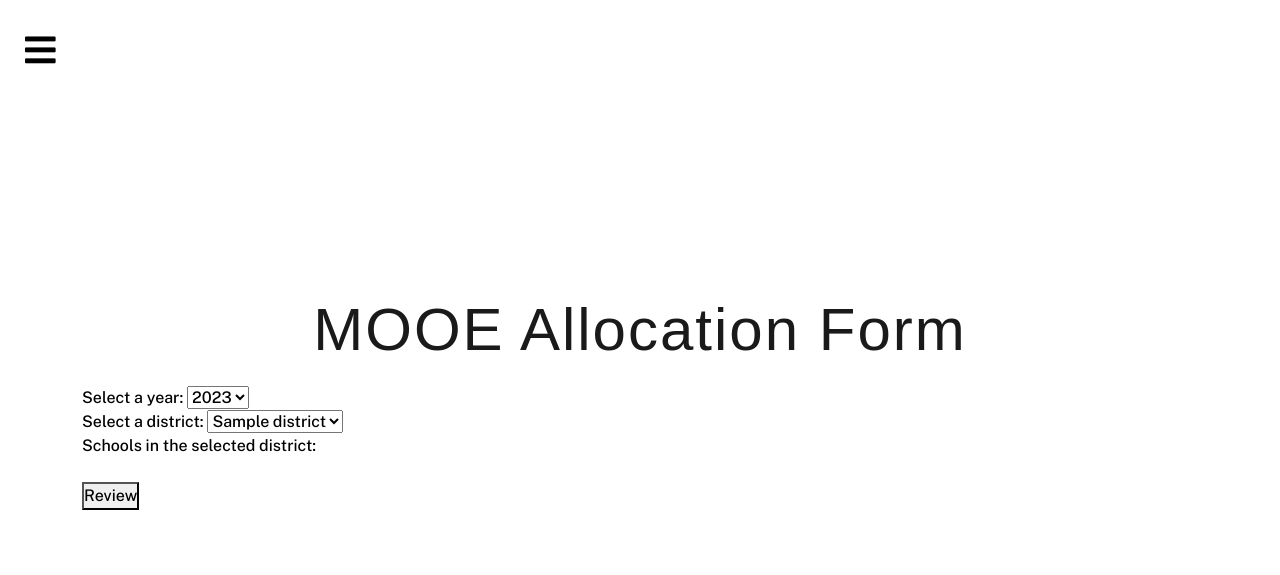
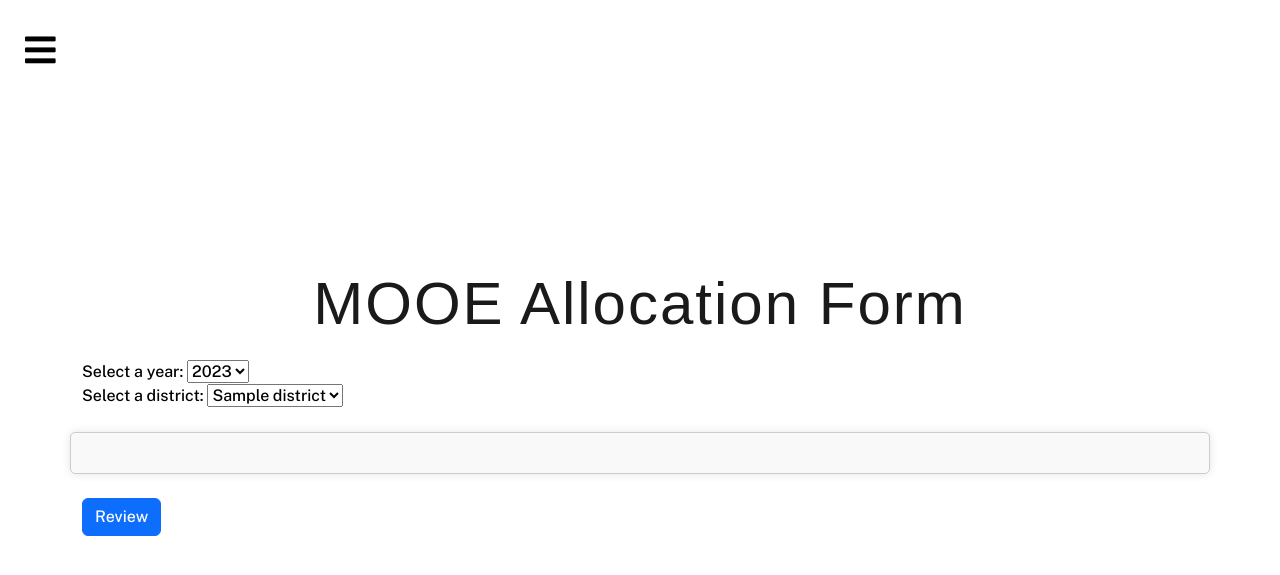
Before and after one commit to griszlybear/mooe, a PHP site: page /admin/allotment.php in a window 1280 px wide. Shown: the top 575 px of the page. Run offline with PHP 8.4, Linux system fonts and the light colour scheme; the visitor is signed in with stand-in values (Sample User, id 1); tables that the repository leaves empty or names only in its code hold one stand-in row (values such as "Sample post").

Commit message:
Small Allotment page changes

```diff
--- a/admin/allotment.php
+++ b/admin/allotment.php
@@ -30,6 +30,15 @@
     }
 
     form>label {
+        color: black;
+    }
+
+    #schoolFields {
+        padding: 20px;
+        border: 1px solid #ccc;
+        border-radius: 5px;
+        box-shadow: 0 0 10px rgba(0, 0, 0, 0.1);
+        background-color: #f9f9f9;
         color: black;
     }
 </style>
@@ -95,15 +104,15 @@
                     ?>
                 </select>
                 <!-- </div> -->
-                <br>
-                <label for="schools">Schools in the selected district:</label>
+                <div class="form-group">
                     <br>
                     <!-- Add dynamic input fields for schools and their allotment balance and graduation fund -->
                     <!-- JavaScript will handle adding these fields based on the selected district -->
-                <div id="schoolFields"></div>
+                    <div id="schoolFields" class="row"></div>
                     <div id="pagination"></div>
+                </div>
                 <br>
-                <button type="submit">Review</button>
+                <button type="submit" class="btn btn-primary">Review</button>
             </form>
         </div>
     </div>
@@ -135,6 +144,29 @@
     <script src="https://code.jquery.com/jquery-3.6.0.min.js"></script>
     <script src="script.js"></script>
     <script>
+        $(document).ready(function() {
+            // Fetch districts data and populate the dropdown
+            $.ajax({
+                url: 'get_districts.php',
+                method: 'GET',
+                dataType: 'json',
+                success: function(response) {
+                    console.log('Response from get_districts.php:', response);
+                    var districtDropdown = $('#districtDropdown');
+                    districtDropdown.empty();
+                    response.districts.forEach(function(district) {
+                        districtDropdown.append('<option value="' + district.district_id + '">' + district.district_name + '</option>');
+                    });
+                    handleDistrictChange(); // Populate schools based on the default district selection
+                },
+                error: function(xhr, status, error) {
+                    console.error('Error fetching districts:', error);
+                    console.log(xhr.responseText); // Log the actual response
+                }
+            });
+        });
+
+
         function handleDistrictChange() {
             var districtId = $('#districtDropdown').val();
             // Make an AJAX request to fetch schools in the selected district
@@ -148,6 +180,9 @@
                 dataType: 'json',
                 success: function(response) {
                     console.log('Response from get_schools.php:', response);
+                    if (response.schools.length === 0) {
+                        $('#schoolFields').html('<p>No schools to show under this district</p>');
+                    } else {
                         $('#schools').val(response.schools.join(', '));
                         // Clear previous school input fields
                         $('#schoolFields').empty();
@@ -155,6 +190,7 @@
                         response.schools.forEach(function(school) {
                             addSchoolInputField(school);
                         });
+                    }
                 },
                 error: function(xhr, status, error) {
                     console.error('Error fetching schools:', error);
@@ -164,10 +200,10 @@
         }
 
         function addSchoolInputField(school) {
-            var schoolField = $('<div>');
-            schoolField.append('<label value="' + school.school_id + '">' + school.school_name + '</label>');
-            schoolField.append('<input type="text" name="allotment_balance_' + school.school_name + '" placeholder="Enter MOOE Allotment here">');
-            schoolField.append('<input type="text" name="graduation_fund_' + school.school_name + '" placeholder="Enter Grad Fund here">');
+            var schoolField = $('<div class="col-md-4">');
+            schoolField.append('<label for="allotment_balance_' + school.school_name + '">' + school.school_name + '</label>');
+            schoolField.append('<input type="text" class="form-control form-control-sm" name="allotment_balance_' + school.school_name + '" placeholder="Enter MOOE Allotment here">');
+            schoolField.append('<input type="text" class="form-control form-control-sm" name="graduation_fund_' + school.school_name + '" placeholder="Enter Grad Fund here">');
             $('#schoolFields').append(schoolField);
         }
     </script>
```
Lines whose indentation alone changed are shown as unchanged.
